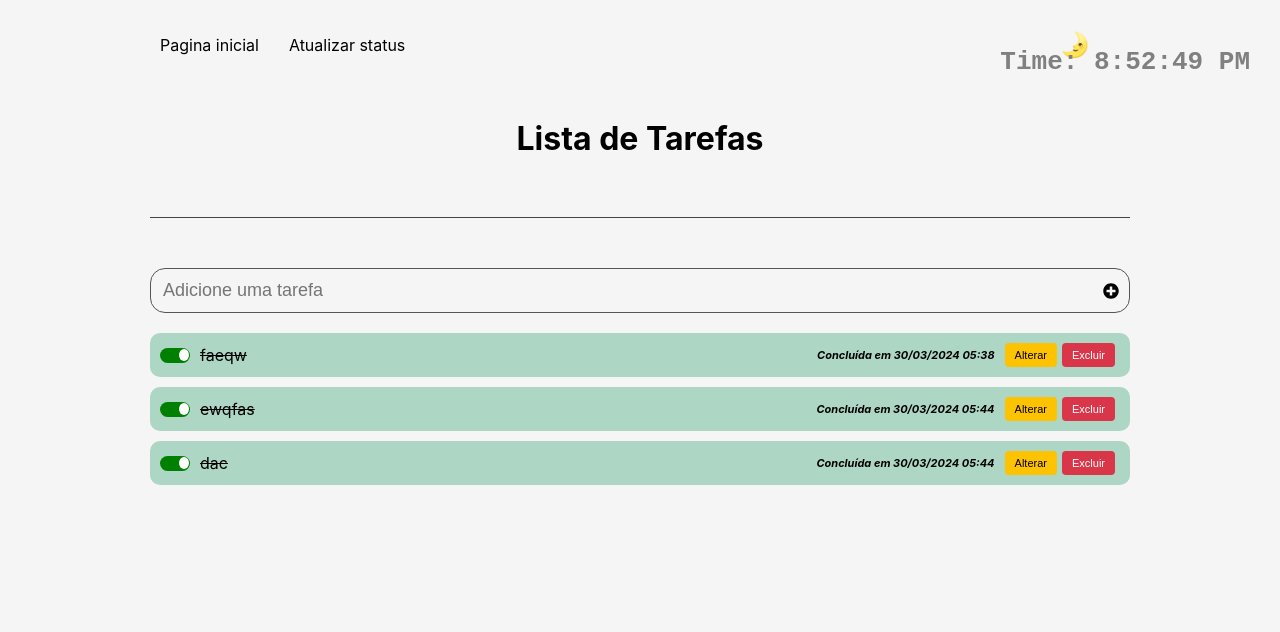
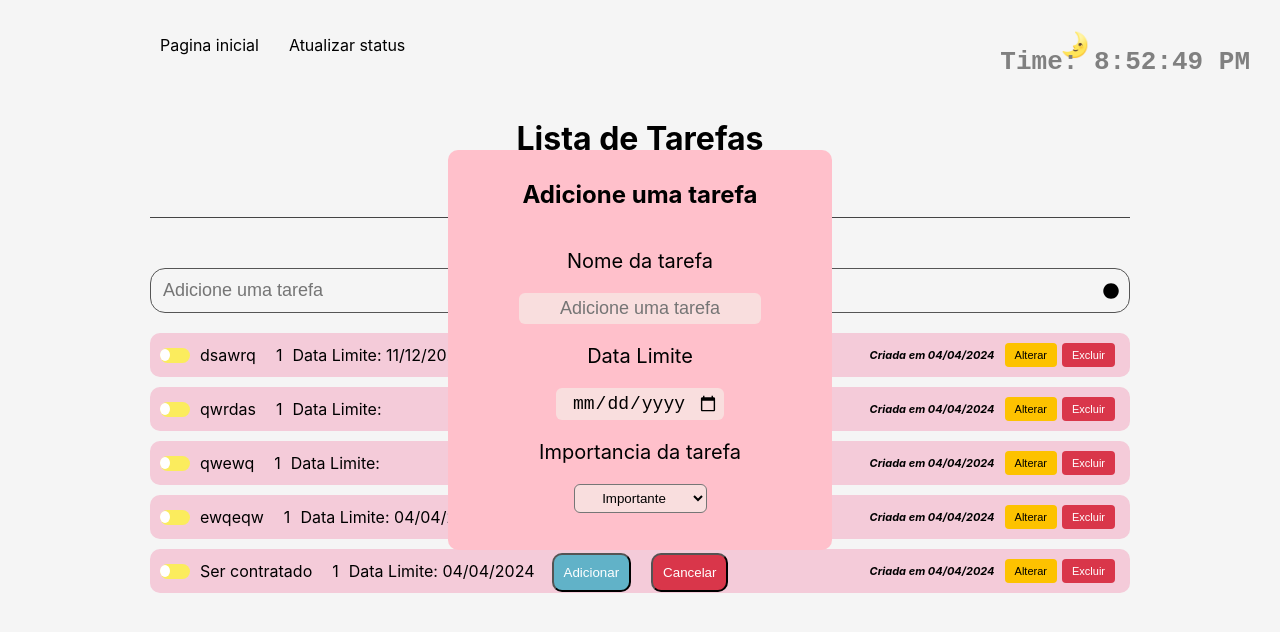
Before and after one commit to souzalusca/lista-tarefas-react, a React (Create React App) app: page / in a window 1280 px wide. Both pictures are taken after a click on the icon 1111 px from the left and 290 px from the top of the page. Shown: the top 632 px of the page. Built offline with nearby package versions, Linux system fonts and the light colour scheme; data requests are answered from the project's data file.

Commit message:
Acrescentando a modal

```diff
--- a/mock/db.json
+++ b/mock/db.json
@@ -1,25 +1,49 @@
 {
   "tarefas": [
     {
-      "id": "049f",
-      "nomedaTarefa": "faeqw",
-      "estaCompleta": true,
-      "createdAt": "2024-03-30T05:38:19.558Z",
-      "updatedAt": ""
+      "id": "34c5",
+      "nomedaTarefa": "dsawrq",
+      "estaCompleta": false,
+      "createdAt": "2024-04-04T04:10:15.110Z",
+      "updatedAt": "",
+      "limitedAt": "12/11/2022",
+      "importancia": 1
     },
     {
-      "id": "a68a",
-      "nomedaTarefa": "ewqfas",
-      "estaCompleta": true,
-      "createdAt": "2024-03-30T05:44:35.072Z",
-      "updatedAt": ""
+      "id": "e45a",
+      "nomedaTarefa": "qwrdas",
+      "estaCompleta": false,
+      "createdAt": "2024-04-04T04:10:16.965Z",
+      "updatedAt": "",
+      "limitedAt": "",
+      "importancia": 1
     },
     {
-      "id": "1376",
-      "nomedaTarefa": "dac",
-      "estaCompleta": true,
-      "createdAt": "2024-03-30T05:44:36.095Z",
-      "updatedAt": ""
+      "id": "1be2",
+      "nomedaTarefa": "qwewq",
+      "estaCompleta": false,
+      "createdAt": "2024-04-04T04:44:42.637Z",
+      "updatedAt": "",
+      "limitedAt": "",
+      "importancia": 1
+    },
+    {
+      "id": "489d",
+      "nomedaTarefa": "ewqeqw",
+      "estaCompleta": false,
+      "createdAt": "2024-04-04T04:59:54.368Z",
+      "updatedAt": "",
+      "limitedAt": "2024-04-04T04:59:54.368Z",
+      "importancia": 1
+    },
+    {
+      "id": "5499",
+      "nomedaTarefa": "Ser contratado",
+      "estaCompleta": false,
+      "createdAt": "2024-04-04T05:01:05.073Z",
+      "updatedAt": "",
+      "limitedAt": "2024-04-04T05:01:05.073Z",
+      "importancia": 1
     }
   ]
 }
--- a/src/App.tsx
+++ b/src/App.tsx
@@ -18,7 +18,6 @@ const App = () => {
   const toggleTheme = () => {
     setTheme(prevTheme => prevTheme === lightTheme ? darkTheme : lightTheme);
   };
-
 
   const [list, setList] = useState<Item[]>([]);
 
@@ -50,6 +49,8 @@ const App = () => {
         estaCompleta: false,
         createdAt: new Date().toISOString(),
         updatedAt: '',
+        limitedAt: new Date().toISOString(),
+        importancia: 1 // Correção: defina importancia como número
       };
 
       const result = await TarefasServices.create(newTaskData);
@@ -65,6 +66,7 @@ const App = () => {
       console.error('Erro ao criar tarefa:', error);
     }
   };
+
 
   const handleRemoveTask = useCallback((id: number) => {
     TarefasServices.deleteById(id)
@@ -139,9 +141,6 @@ const App = () => {
       .catch(error => {
         console.error('Erro ao atualizar tarefa:', error);
       });
-
-
-
   };
 
   return (
@@ -171,9 +170,10 @@ const App = () => {
           ))}
 
           {list.length === 0 && (
-          <p className="listVazia">Opps, não temos nenhuma tarefa.
+            <p className="listVazia">Oops, não temos nenhuma tarefa.
               <br />Adicione alguma tarefa! 😊 </p>
           )}
+
         </C.Area>
       </C.Container>
     </ThemeProvider>
--- a/src/components/AddArea/index.tsx
+++ b/src/components/AddArea/index.tsx
@@ -1,30 +1,39 @@
-import { useState, KeyboardEvent } from 'react';
+import { useState } from 'react';
 import * as C from './styles';
-import { FaPlusCircle } from 'react-icons/fa'; // Importe o ícone de adição
+import { FaCircle } from 'react-icons/fa';
+import { Modal } from '../Modal';
+
 type Props = {
     onEnter: (taskName: string) => void;
 };
 
 export const AddArea = ({ onEnter }: Props) => {
     const [inputText, setInputText] = useState('');
+    const [openModal, setOpenModal] = useState(false);
 
-    const handleKeyUp = (e: KeyboardEvent) => {
+    const handleKeyUp = (e: React.KeyboardEvent<HTMLInputElement>) => {
         if (e.code === 'Enter' && inputText.trim() !== '') {
             onEnter(inputText.trim());
             setInputText('');
         }
     };
 
-    const handleAddTask = () => {
-        if (inputText.trim() !== '') {
-            onEnter(inputText.trim());
-            setInputText('');
-        }
+    const handleAddTask = (taskName: string) => {
+        onEnter(taskName);
+        setInputText('');
+        setOpenModal(false); // Fechar a modal após adicionar a tarefa
+    };
+
+    const handleModalClose = () => {
+        setOpenModal(false);
+    };
+
+    const handleModalCancel = () => {
+        setOpenModal(false); // Fechar a modal se o usuário cancelar
     };
 
     return (
         <C.Container>
-            {/* Adiciona uma tarefa ao clicar no emoji roxo */}
             <input
                 type="text"
                 placeholder="Adicione uma tarefa"
@@ -32,8 +41,16 @@ export const AddArea = ({ onEnter }: Props) => {
                 onChange={(e) => setInputText(e.target.value)}
                 onKeyUp={handleKeyUp}
             />
-            {/* Adiciona uma tarefa ao clicar no ícone de adição */}
-            <FaPlusCircle className="add-icon" onClick={handleAddTask} />
+            <FaCircle className="add-icon" onClick={() => setOpenModal(true)} />
+
+            {openModal && (
+                <Modal
+                    isOpen={openModal}
+                    onClose={handleModalClose}
+                    onAddTask={handleAddTask} // Passando a função handleAddTask para a modal
+                    onCancel={handleModalCancel}
+                />
+            )}
         </C.Container>
     );
 };
--- a/src/components/ListItem/index.tsx
+++ b/src/components/ListItem/index.tsx
@@ -1,14 +1,13 @@
 import * as C from './styles';
 import { Item } from '../../services/api/tarefas/TarefasServices';
-import { format } from 'date-fns';
+import { format, isValid } from 'date-fns'; // Importe a função isValid
 import React, { useState } from 'react';
-
 
 type Props = {
     item: Item;
-    onToggleDone: (id: number, done: boolean) => void; // Função para lidar com a alteração do estado done
-    onRemoveTask: (id: number) => void; // Função para lidar com a remoção de um item
-    onUpdateTask: (id: number, name: string) => void; // Função para lidar com a atualização de um item
+    onToggleDone: (id: number, done: boolean) => void;
+    onRemoveTask: (id: number) => void;
+    onUpdateTask: (id: number, name: string) => void;
 }
 
 export const ListItem = ({ item, onToggleDone, onRemoveTask, onUpdateTask }: Props) => {
@@ -36,25 +35,21 @@ export const ListItem = ({ item, onToggleDone, onRemoveTask, onUpdateTask }: Pro
         }
     };
 
+    const formattedLimitedAt = isValid(new Date(item.limitedAt)) ? format(new Date(item.limitedAt), 'dd/MM/yyyy') : '';
+
     return (
         <C.Container done={completed}>
-            {/* Utilização do switch para renderizar o emoji correto */}
             <label className="switch-list">
                 <input type="checkbox" checked={completed} onChange={handleSwitchChange} />
                 <span className="slider round"></span>
             </label>
-            {/* Renderiza o nome da tarefa com cor condicional */}
             <label style={{ color: completed ? 'green' : '#ccc' }}>{item.nomedaTarefa}</label>
-            {/* Renderiza a data */}
+            <label className="">{item.importancia}</label>
+            <span> Data Limite: {formattedLimitedAt}</span>
             <span className="date">{renderDate()}</span>
 
-
-
-
-            <button onClick={handleUpdateTask} type="button" className="btn_editar_tarefa" style={{ fontSize: '11px', padding: '5px 10px', marginRight: '5px'  }}>Alterar</button>
-            <button onClick={() => onRemoveTask(item.id)} type="button" className="btn_excluir_tarefa" style={{ fontSize: '11px', padding: '5px 10px', marginRight: '5px'  }}>Excluir</button>
-
-
+            <button onClick={handleUpdateTask} type="button" className="btn_editar_tarefa" style={{ fontSize: '11px', padding: '5px 10px', marginRight: '5px' }}>Alterar</button>
+            <button onClick={() => onRemoveTask(item.id)} type="button" className="btn_excluir_tarefa" style={{ fontSize: '11px', padding: '5px 10px', marginRight: '5px' }}>Excluir</button>
         </C.Container>
     );
 }
--- /dev/null
+++ b/src/components/Modal/Modal.styled.ts
@@ -0,0 +1,88 @@
+import styled from "styled-components";
+
+export const Container = styled.div`
+
+
+.backgroundModal {
+    background-color: pink;
+    position: fixed;
+    top: 0;
+    left: 0;
+    right: 0;
+    bottom: 0;
+    width: 30%;
+    height: 50%;
+    justify-self: center;
+    margin-top: 150px;
+    border-radius: 10px;
+
+}
+.form {
+    display: flex;
+    flex-direction: column;
+    align-items: center;
+    justify-content: center;
+    padding: 10px;
+    border-radius: 10px;
+
+
+
+}
+label{
+    color: black;
+    font-size: 20px;
+    margin: 10px;
+    padding: 10px;
+
+}
+.input-tarefa {
+    border-radius: 6px;
+    padding: 5px;
+    text-align: center;
+    background-color:rgb(249, 222, 222);
+
+}
+.input-date {
+    border-radius: 6px;
+    padding: 5px;
+    text-align: center;
+    background-color:rgb(249, 222, 222);
+
+}
+.select {
+    border-radius: 6px;
+    padding: 5px;
+    text-align: center;
+    background-color:rgb(249, 222, 222);
+
+}
+.title {
+    color: black;
+    text-align: center;
+    margin-top: 30px;
+    margin-bottom: 10px;
+
+}
+.buttons {
+    display: flex;
+    justify-content: center;
+    margin-top: 20px;
+}
+.buttonAdd{
+    background-color: rgb(97, 178, 200);
+    color: white;
+    border-radius: 10px;
+    padding: 10px;
+    margin: 10px;
+
+}
+.buttonCancel{
+    background-color: #d9364a;
+    color: white;
+    border-radius: 10px;
+    padding: 10px;
+    margin: 10px;
+
+}
+
+`
--- /dev/null
+++ b/src/components/Modal/index.tsx
@@ -0,0 +1,65 @@
+import { useState } from 'react';
+import * as C from './Modal.styled';
+
+export function Modal({ isOpen, onClose, onAddTask }: any) {
+    const [inputText, setInputText] = useState('');
+    const [importance, setImportance] = useState('Importante');
+    const [deadline, setDeadline] = useState('');
+
+    const handleAddTask = () => {
+        if (inputText.trim() !== '') {
+            onAddTask(inputText.trim(), importance, deadline);
+            setInputText('');
+            setImportance("Importante");
+            setDeadline('');
+            onClose();
+        }
+    };
+
+    const handleCancel = () => {
+        setInputText('');
+        setImportance('Importante');
+        setDeadline('');
+        onClose();
+    };
+
+    return isOpen ? (
+        <C.Container>
+            <div className='backgroundModal'>
+                <h2 className='title'>Adicione uma tarefa</h2>
+                <div className='form'>
+                    <label htmlFor="Nome">Nome da tarefa</label>
+                    <input
+                        className='input-tarefa'
+                        type="text"
+                        placeholder="Adicione uma tarefa"
+                        value={inputText}
+                        onChange={(e) => setInputText(e.target.value)}
+                    />
+                    <label htmlFor="Data">Data Limite</label>
+                    <input
+                        className='input-date'
+                        type="date"
+                        value={deadline}
+                        onChange={(e) => setDeadline(e.target.value)}
+                    />
+                    <label>Importancia da tarefa</label>
+                    <select
+                        className='select'
+                        name="Importance"
+                        value={importance}
+                        onChange={(e) => setImportance(e.target.value)}
+                    >
+                        <option value="Importante">Importante</option>
+                        <option value="Nao importante">Nao Importante</option>
+                        <option value="Muito importante">Muito Importante</option>
+                    </select>
+                </div>
+                <div className='buttons'>
+                    <button className='buttonAdd' onClick={handleAddTask}>Adicionar</button>
+                    <button className='buttonCancel' onClick={handleCancel}>Cancelar</button>
+                </div>
+            </div>
+        </C.Container>
+    ) : null;
+}
--- a/src/services/api/tarefas/TarefasServices.ts
+++ b/src/services/api/tarefas/TarefasServices.ts
@@ -7,6 +7,8 @@ export type Item = {
     estaCompleta: boolean;
     createdAt: string;
     updatedAt: string;
+    limitedAt: string;
+    importancia: number;
 };
 
 const getAll = async (): Promise<Item[] | ApiException> => {
@@ -27,7 +29,7 @@ const getById = async (id: number): Promise<Item | ApiException> => {
     }
 };
 
-const create = async (dataToCreate: Omit<Item, 'id'>): Promise<Item | ApiException> => {
+const create = async (dataToCreate: Omit<Item, 'id' | 'updatedAt'  >): Promise<Item | ApiException> => {
     try {
         const { data } = await Api().post('/tarefas', dataToCreate);
         return data;
```
Lines whose indentation alone changed are shown as unchanged.
